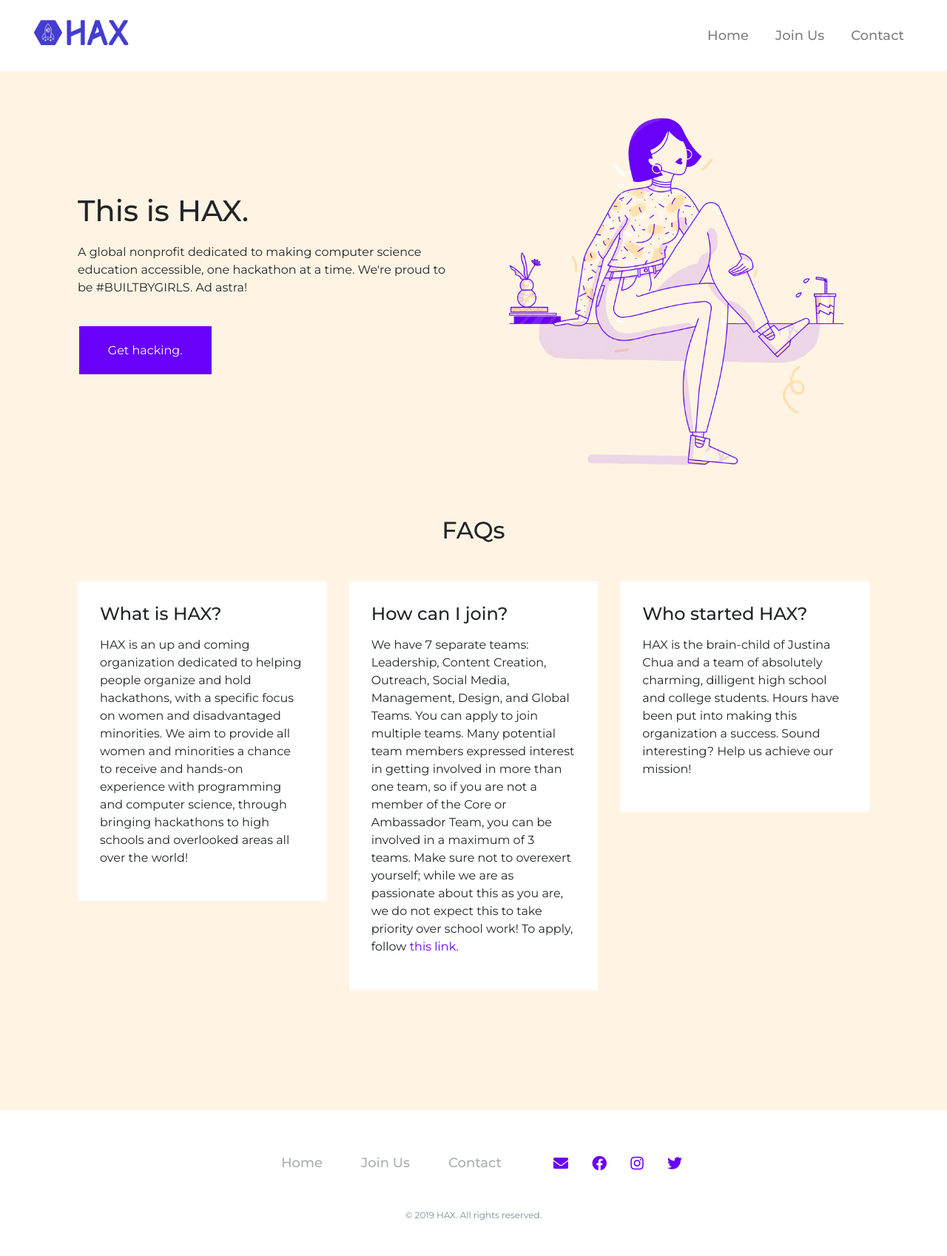
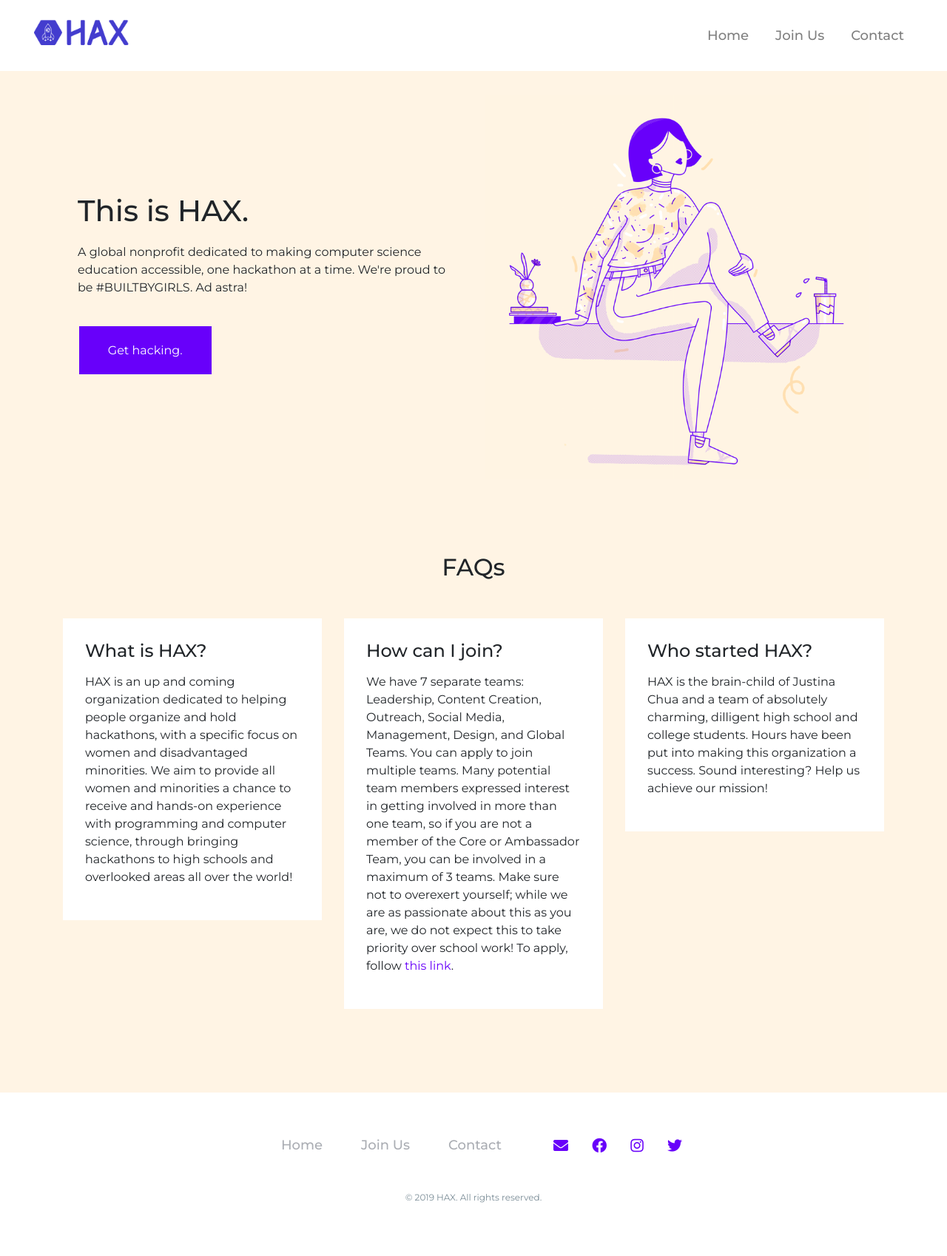
Before and after one commit to hax-org/website, a Jekyll site: the page built from index.html, in a window 1280 px wide. Shown: the whole page at 74% size. Built offline with Jekyll 4.4.1, drawn with Linux system fonts in a browser that asks for light colours; nearby versions of some CDN libraries; library files that are not in the unit come from our copies; after the commit the page ends 1674 px from its top, so only the background shows below that.

Commit message:
more margin fixes

```diff
--- a/_config.yml
+++ b/_config.yml
@@ -1,5 +1,5 @@
 title: HAX
-description: A global nonprofit dedicated to making computer science education accessible, one hackathon at a time. We're proud to be #BUILTBYGIRLS. Ad astra!
+description: A global nonprofit dedicated to making computer science education accessible, one hackathon at a time. We're proud to be BUILTBYGIRLS. Ad astra!
 baseurl: "" # the subpath of your site, e.g. /blog
 url: "" # the base hostname & protocol for your site, e.g. http://example.com
 
--- a/_includes/head.html
+++ b/_includes/head.html
@@ -12,7 +12,7 @@
   <link rel="stylesheet" href="https://stackpath.bootstrapcdn.com/bootstrap/4.3.1/css/bootstrap.min.css" integrity="sha384-ggOyR0iXCbMQv3Xipma34MD+dH/1fQ784/j6cY/iJTQUOhcWr7x9JvoRxT2MZw1T" crossorigin="anonymous">
   <link rel="stylesheet" href="https://use.fontawesome.com/releases/v5.8.1/css/all.css" integrity="sha384-50oBUHEmvpQ+1lW4y57PTFmhCaXp0ML5d60M1M7uH2+nqUivzIebhndOJK28anvf" crossorigin="anonymous">
   <link rel="stylesheet" href="../node_modules/animate.css/animate.min.css">
-  <link rel="stylesheet" href="/assets/css/main_css_file.css">
+  <link rel="stylesheet" href="assets/css/main_css_file.css">
 
    <!-- Facebook Pixel Code -->
     <script>
--- a/_sass/_globals.scss
+++ b/_sass/_globals.scss
@@ -31,10 +31,6 @@ a:hover {
   text-decoration: none;
   color: black;
   transition: .2s all;
-}
-
-section {
-  padding: 0 20px 50px;
 }
 
 button {
--- a/_sass/_hero.scss
+++ b/_sass/_hero.scss
@@ -3,9 +3,9 @@
 /* HERO */
 
 #hero {
-  @media (min-width: $lg) {
-    margin-top: -50px;
-  }
+  margin-bottom: 100px;
+  padding: 0 20px;
+  margin-top: -50px;
 }
 
 #hero-image {
@@ -14,10 +14,13 @@
   @media (max-width: $md) {
     margin: 0 auto;
   }
+  @media (max-width: $lg) {
+    margin-top: 50px
+  }
 }
 
 #welcome-message {
-  margin-top: 3%;
+  margin-top: 5%;
   text-align: center;
 
   @media (min-width: $md) {
```
